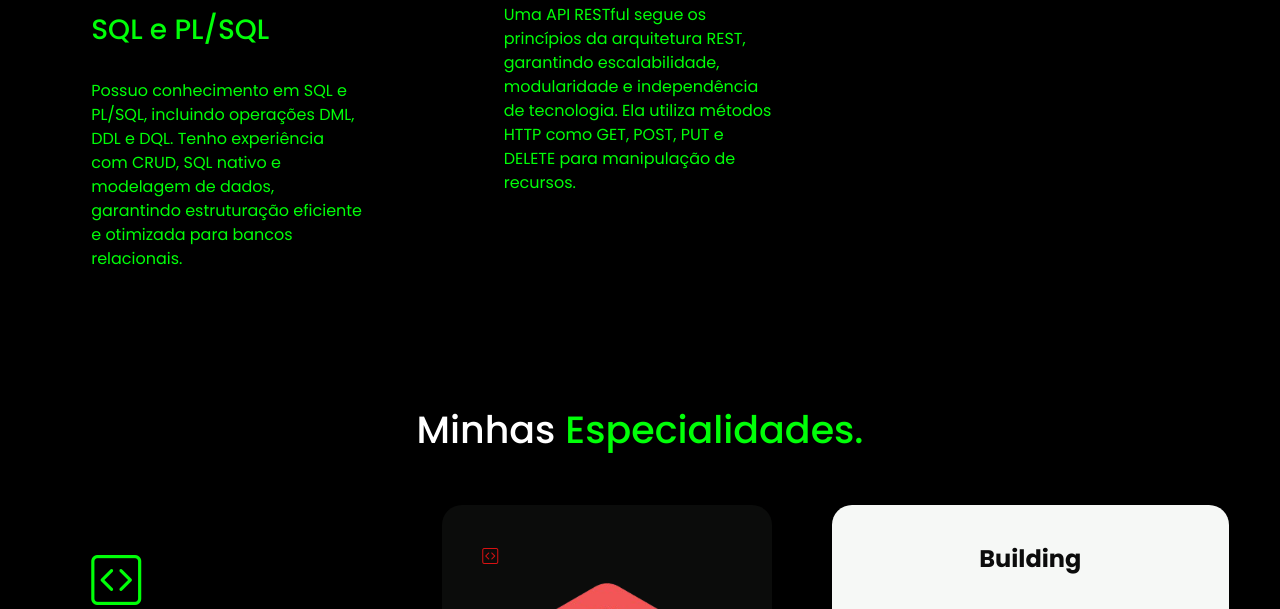
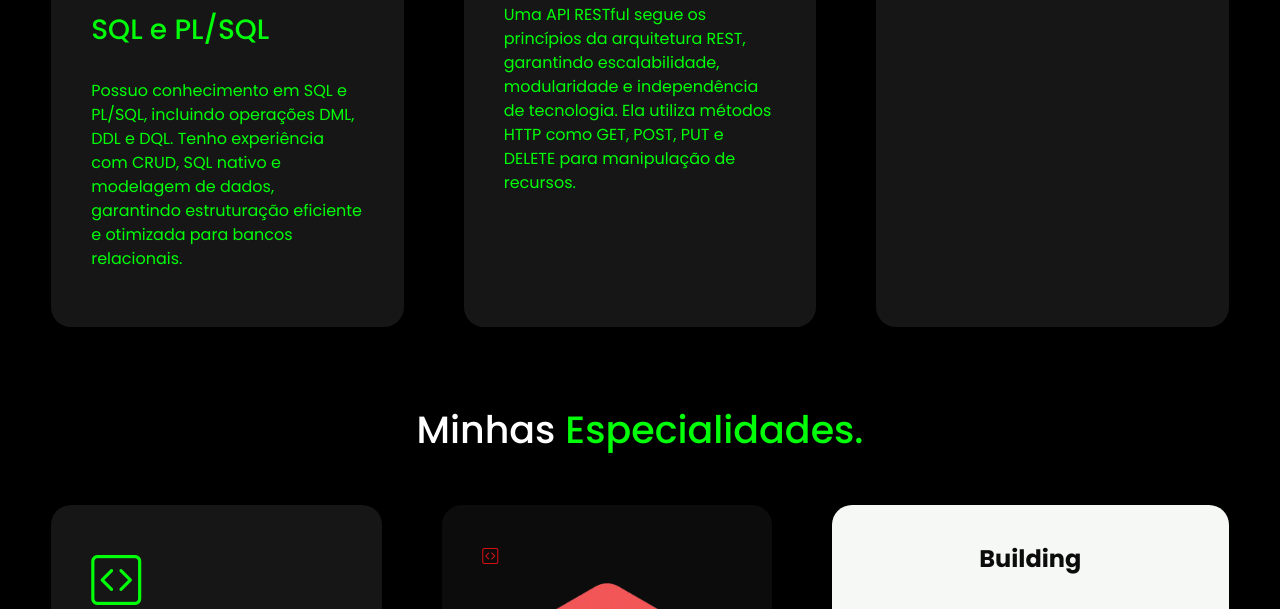
Before and after one commit to LucianoSant006/LucianoSant006.github.io, a plain HTML site: page index.html in a window 1280 px wide. Shown: the part 837-1446 px from the top of the page. Drawn offline with nearby package versions, Linux system fonts and the light colour scheme.

Commit message:
add color

```diff
--- a/style.css
+++ b/style.css
@@ -198,7 +198,7 @@ section.especialidades .flex{
         margin-top: 45px;
         border-radius: 20px;
         transition: .2s;
-        background-color: #000000ea;
+        background-color: #1a1919ea;
         width: 100%;
     }
 
```
